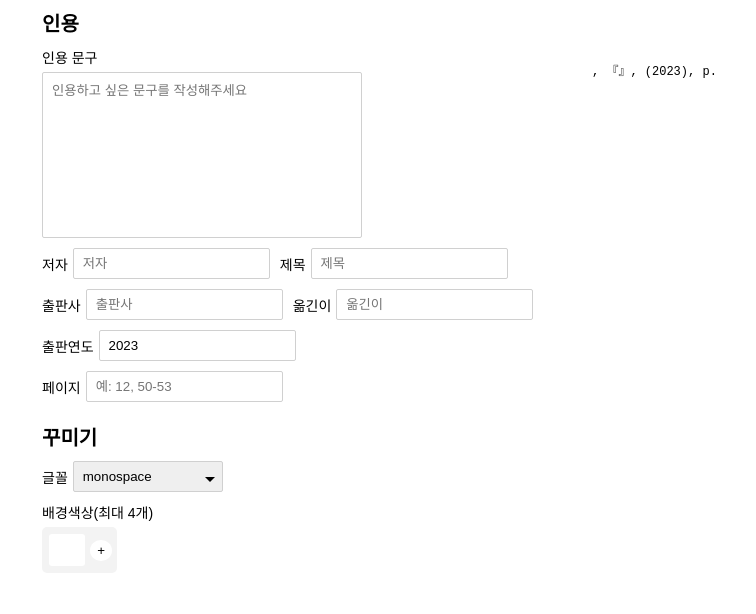
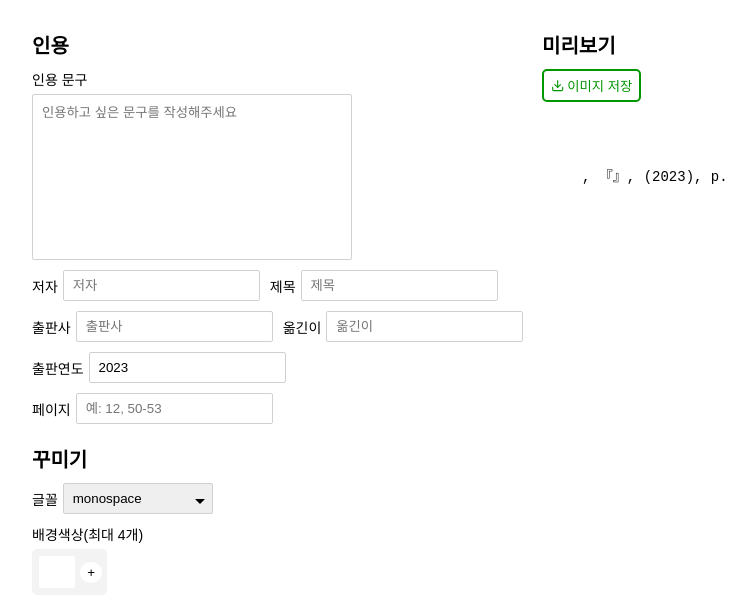
Before and after one commit to JHYOOOOON/Quot, a Next.js app: page / in a window 1280 px wide. Shown: the top 614 px of the page, without its empty margins (153-909 px from the left). Built offline with nearby package versions, Linux system fonts and the light colour scheme; a web font is replaced by a local one.

Commit message:
fix: 이미지 다운로드 버튼 스타일 수정

```diff
--- a/package.json
+++ b/package.json
@@ -21,6 +21,7 @@
 		"postcss": "8.4.30",
 		"react": "18.2.0",
 		"react-dom": "18.2.0",
+		"react-icons": "^4.11.0",
 		"styled-components": "^6.0.8",
 		"tailwindcss": "3.3.3",
 		"typescript": "5.2.2"
--- a/src/app/components/CardDownload.tsx
+++ b/src/app/components/CardDownload.tsx
@@ -1,16 +1,23 @@
 import { styled } from "styled-components";
 
 import { Card } from "./sections";
+import { DownloadButton, Section } from ".";
 
 export const CardDownload = () => {
 	return (
-		<Wrapper>
-			<Card />
-		</Wrapper>
+		<Section title="미리보기">
+			<Wrapper>
+				<div>
+					<DownloadButton />
+				</div>
+				<Card />
+			</Wrapper>
+		</Section>
 	);
 };
 
 const Wrapper = styled.div`
 	display: flex;
 	flex-direction: column;
+	gap: 10px;
 `;
--- a/src/app/components/DownloadButton.tsx
+++ b/src/app/components/DownloadButton.tsx
@@ -1,4 +1,6 @@
+import { styled } from "styled-components";
 import html2canvas from "html2canvas";
+import { FiDownload } from "react-icons/fi";
 
 import { CARD_ID } from "./sections";
 import { useAtomValue } from "jotai";
@@ -24,5 +26,28 @@ export const DownloadButton = () => {
 		downloadImage(url);
 	};
 
-	return <button onClick={handleClick}>이미지 저장</button>;
+	return (
+		<Button onClick={handleClick}>
+			<FiDownload />
+			이미지 저장
+		</Button>
+	);
 };
+
+const Button = styled.button`
+	display: flex;
+	align-items: center;
+	gap: 3px;
+	font-family: inherit;
+	padding: 5px 7px;
+	color: #029702;
+	border: 2px solid #029702;
+	border-radius: 5px;
+	background-color: white;
+	cursor: pointer;
+	transition: background-color 0.2s;
+	&:hover {
+		background-color: #029702;
+		color: white;
+	}
+`;
--- a/src/app/components/sections/Card.tsx
+++ b/src/app/components/sections/Card.tsx
@@ -37,7 +37,7 @@ const Wrapper = styled.section<{ $bgcolors: BgColors; $font: Font }>`
 	font-family: ${({ $font }) => $font}, "sans-serif";
 	display: flex;
 	flex-direction: column;
-	width: 300px;
+	width: 320px;
 	padding: 35px 40px;
 	line-height: 1.5;
 	background: ${({ $bgcolors }) => {
@@ -64,6 +64,6 @@ const Quote = styled.p`
 `;
 
 const Source = styled.p`
-	font-size: var(--font-size-200);
+	font-size: var(--font-size-300);
 	margin: 0;
 `;
--- a/src/app/page.tsx
+++ b/src/app/page.tsx
@@ -14,7 +14,7 @@ export default function Home() {
 
 const Main = styled.main`
 	width: fit-content;
-	margin: 0 auto;
+	margin: 30px auto;
 	display: flex;
 	gap: 10px;
 `;
```
Also changed, not shown: 1 other file (tests, documents, lock files or other folders).
